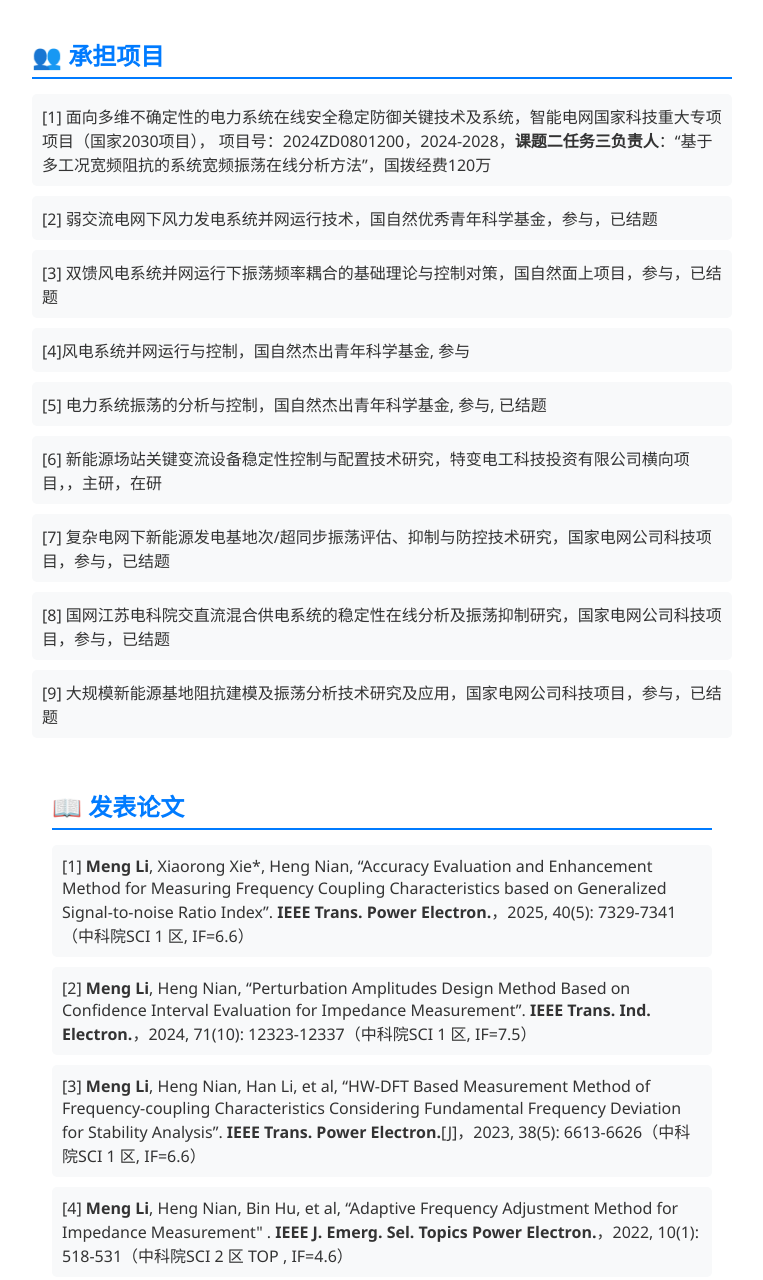
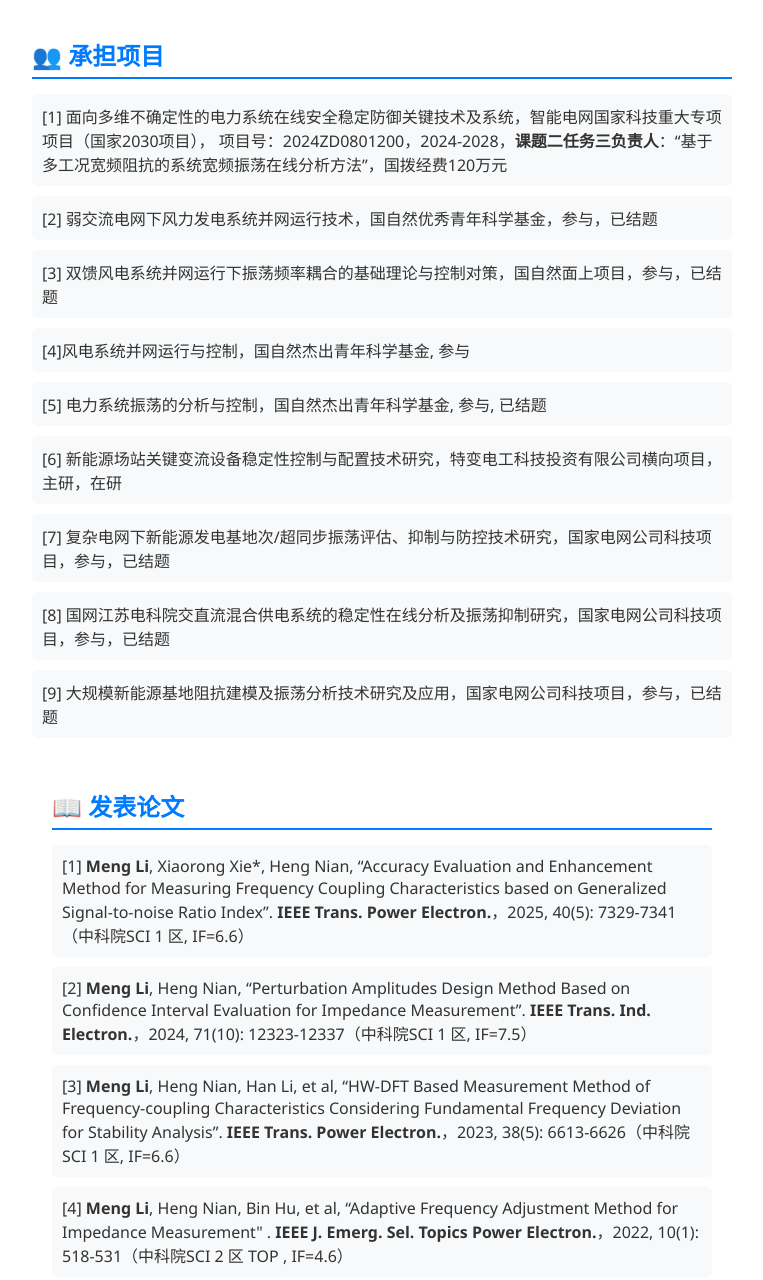
Before and after one commit to limeng-hyt/limeng.github.io, a plain HTML site: page index.html in a window 1280 px wide. Shown: the part 660-1940 px from the top of the page, without its empty margins (258-1021 px from the left). Drawn offline with Linux system fonts and the light colour scheme.

Commit message:
Add files via upload

```diff
--- a/index.html
+++ b/index.html
@@ -116,12 +116,12 @@
             <h2>👥 承担项目</h2>
 
 <ul>
- <li>	[1] 面向多维不确定性的电力系统在线安全稳定防御关键技术及系统，智能电网国家科技重大专项项目（国家2030项目）， 项目号：2024ZD0801200，2024-2028，<strong>课题二任务三负责人</strong>：“基于多工况宽频阻抗的系统宽频振荡在线分析方法”，国拨经费120万</li>
+ <li>	[1] 面向多维不确定性的电力系统在线安全稳定防御关键技术及系统，智能电网国家科技重大专项项目（国家2030项目）， 项目号：2024ZD0801200，2024-2028，<strong>课题二任务三负责人</strong>：“基于多工况宽频阻抗的系统宽频振荡在线分析方法”，国拨经费120万元</li>
  <li> [2] 弱交流电网下风力发电系统并网运行技术，国自然优秀青年科学基金，参与，已结题</li>
  <li> [3] 双馈风电系统并网运行下振荡频率耦合的基础理论与控制对策，国自然面上项目，参与，已结题</li>
  <li> [4]风电系统并网运行与控制，国自然杰出青年科学基金, 参与</li>
  <li> [5] 电力系统振荡的分析与控制，国自然杰出青年科学基金, 参与, 已结题</li>
- <li> [6] 新能源场站关键变流设备稳定性控制与配置技术研究，特变电工科技投资有限公司横向项目，，主研，在研</li>
+ <li> [6] 新能源场站关键变流设备稳定性控制与配置技术研究，特变电工科技投资有限公司横向项目，主研，在研</li>
  <li> [7] 复杂电网下新能源发电基地次/超同步振荡评估、抑制与防控技术研究，国家电网公司科技项目，参与，已结题</li>
  <li> [8] 国网江苏电科院交直流混合供电系统的稳定性在线分析及振荡抑制研究，国家电网公司科技项目，参与，已结题</li>
  <li> [9] 大规模新能源基地阻抗建模及振荡分析技术研究及应用，国家电网公司科技项目，参与，已结题</li>
@@ -142,7 +142,7 @@
 </ul>
 
 <ul>
-<li>[3] <strong>Meng Li</strong>, Heng Nian, Han Li, et al, “HW-DFT Based Measurement Method of Frequency-coupling Characteristics Considering Fundamental Frequency Deviation for Stability Analysis”. <strong>  IEEE Trans. Power Electron.</strong>[J]，2023, 38(5): 6613-6626（中科院SCI 1 区, IF=6.6）</li>
+<li>[3] <strong>Meng Li</strong>, Heng Nian, Han Li, et al, “HW-DFT Based Measurement Method of Frequency-coupling Characteristics Considering Fundamental Frequency Deviation for Stability Analysis”. <strong>  IEEE Trans. Power Electron.</strong>，2023, 38(5): 6613-6626（中科院SCI 1 区, IF=6.6）</li>
  </ul>
 <ul>
 <li>[4] <strong>Meng Li</strong>, Heng Nian, Bin Hu, et al, “Adaptive Frequency Adjustment Method for Impedance Measurement" . <strong>  IEEE J. Emerg. Sel. Topics Power Electron.</strong>，2022, 10(1): 518-531（中科院SCI 2 区 TOP , IF=4.6）</li>
@@ -197,8 +197,8 @@
             <h2>🏆 获奖</h2>
 
 <ul>
- <li> [1] 2022年 浙江大学争创优秀博士学位论文资助 </li>
- <li> [2] 2024年 浙江大学优秀博士学位论文 </li>
+ <li> [1] 2022年 浙江大学<strong>争创优秀博士学位论文资助</strong>  </li>
+ <li> [2] 2024年 浙江大学<strong>优秀博士学位论文</strong>  </li>
  <li> [3] 2021年 5th IEEE Conference on Energy Internet and Energy System Integration (EI2) <strong>Best Student Paper Award</strong> 第一作者 </li>
  <li> [4] 浙江大学 2024 届<strong>研究生优秀毕业生</strong></li>
  <li> [5] 浙江大学研究生学业奖学金5项</li>
```
